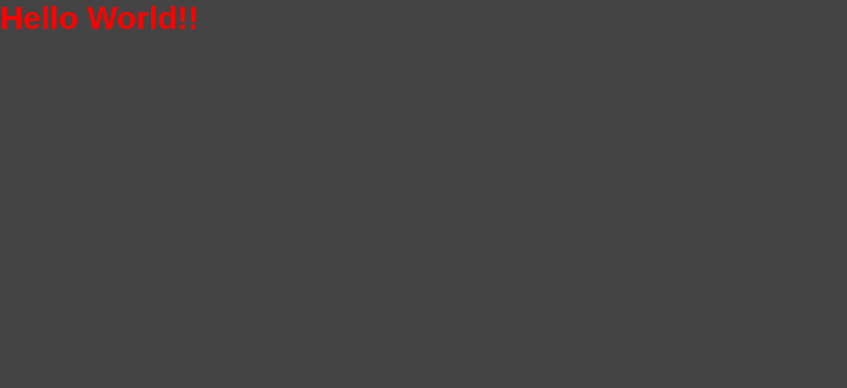
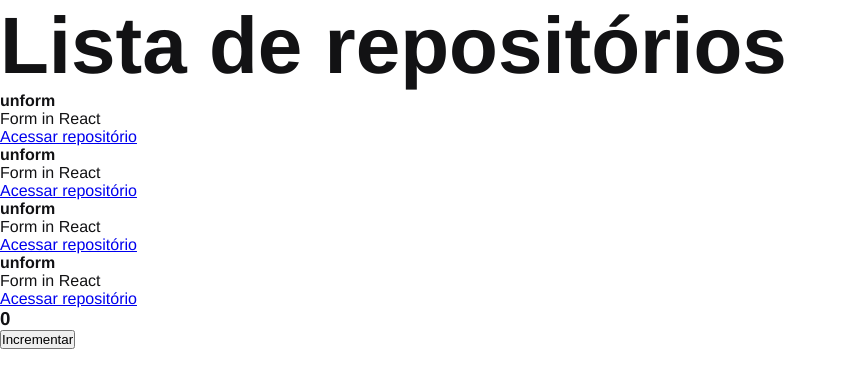
Before and after one commit to hitaloalvess/github-explorer, a React app in the folder 01-github-explorer/: page / in a window 1280 px wide. Shown: the top 388 px of the page, without its empty margins (0-847 px from the left). Built offline with nearby package versions, Linux system fonts and the light colour scheme.

Commit message:
Finalizando módulo de Conceitos importantes

```diff
--- a/01-github-explorer/package.json
+++ b/01-github-explorer/package.json
@@ -16,11 +16,13 @@
     "@babel/cli": "^7.14.8",
     "@babel/core": "^7.15.0",
     "@babel/preset-env": "^7.15.0",
+    "@pmmmwh/react-refresh-webpack-plugin": "0.5.0-rc.4",
     "babel-loader": "^8.2.2",
     "cross-env": "^7.0.3",
     "css-loader": "^6.2.0",
     "html-webpack-plugin": "^5.3.2",
     "node-sass": "^6.0.1",
+    "react-refresh": "^0.10.0",
     "sass-loader": "^12.1.0",
     "style-loader": "^3.2.1",
     "webpack": "^5.51.1",
--- a/01-github-explorer/src/App.jsx
+++ b/01-github-explorer/src/App.jsx
@@ -1,6 +1,13 @@
+import Counter from './components/Counter';
+import RepositoryList from './components/RepositoryList';
 import './styles/global.scss';
 
 export function App() {
 
-    return <h1>Hello World!!</h1>
+    return (
+        <>
+            <RepositoryList />
+            <Counter />
+        </>
+    )
 }
--- /dev/null
+++ b/01-github-explorer/src/components/Counter.jsx
@@ -0,0 +1,21 @@
+import { useState } from "react";
+
+const Counter = () => {
+
+    const [counter, setCounter] = useState(0);
+
+    function increment(){
+         setCounter( counter + 1);
+    }
+
+    return (
+        <div className="container">
+            <h3 className="counter">{counter}</h3>
+            <button onClick={increment}>
+                Incrementar
+            </button>
+        </div>
+     );
+}
+
+export default Counter;
--- /dev/null
+++ b/01-github-explorer/src/components/RepositoryItem.jsx
@@ -0,0 +1,13 @@
+const RepositoryItem = ({repository}) => {
+    return (
+                <li>
+                    <strong>{repository.name}</strong>
+                    <p>{repository.description}</p>
+                    <a href={repository.link}>
+                        Acessar repositório
+                    </a>
+                 </li>
+     );
+}
+
+export default RepositoryItem;
--- /dev/null
+++ b/01-github-explorer/src/components/RepositoryList.jsx
@@ -0,0 +1,22 @@
+import RepositoryItem from "./RepositoryItem"
+
+
+const RepositoryList = () => {
+    const repository = {
+        name:'unform',
+        description:'Form in React',
+        link: 'https://github.com/unform/unform'
+    }
+    return (<section className="repository-list">
+                <h1>Lista de repositórios</h1>
+
+                <ul>
+                    <RepositoryItem repository={repository}/>
+                    <RepositoryItem repository={repository}/>
+                    <RepositoryItem repository={repository}/>
+                    <RepositoryItem repository={repository}/>
+                </ul>
+            </section>)
+}
+
+export default RepositoryList;
--- a/01-github-explorer/src/styles/global.scss
+++ b/01-github-explorer/src/styles/global.scss
@@ -4,12 +4,16 @@
     box-sizing: border-box;
 }
 
+html{
+    font-size: 62.5%;
+}
+
 body{
-    font-family: Arial, Helvetica, sans-serif;
-    background-color: #444;
-    color: #fff;
+    font-family: "Helvetica Neue", Arial, sans-serif;
+    font-size: 1.6rem;
+    color: #121214;
 
     h1{
-        color: #f00;
+        font-size: 8rem;
     }
 }
--- a/01-github-explorer/webpack.config.js
+++ b/01-github-explorer/webpack.config.js
@@ -1,5 +1,7 @@
 const path = require('path');
 const HtmlWebpackPlugin = require('html-webpack-plugin');
+const ReactRefreshWebpackPlugin = require('@pmmmwh/react-refresh-webpack-plugin');
+const loader = require('sass-loader');
 
 const isDevelopment = process.env.NODE_ENV !== 'production'
 module.exports = {
@@ -19,17 +21,24 @@ module.exports = {
         }
     },
     plugins:[
+        isDevelopment && new ReactRefreshWebpackPlugin(),
         new HtmlWebpackPlugin({
             template:path.resolve(__dirname, 'public/index.html'), //utilizará o arquivo index.html como template e irá gerar um novo arquivo index dentro de dist, com a referência a este arquivo de config do webpack já embutido
         })
-    ],
+    ].filter(Boolean),//remove qualquer valor boolean contido no array
     module: {
         rules: [
             { // regras para arquivos js
                 test: /\.jsx$/, //retorna um booleano dizendo se o arquivo é js ou não
                 exclude: /node_modules/, //não aplica as regras para arquivos que vierem de node_modules, visto que esses já devem vir preparados para serem entendidos pelo browser (a responsabilidade de fazer essa compatibibilidade, deve ser da biblioteca e não do projeto em si)
-                use:'babel-loader' //Realiza a integração entre o babel e webpack, portanto para todo arquivo js, o webpack utilizará o babel para converte-lo para um formato compatível ao browser
-
+                use:{
+                    loader: require.resolve('babel-loader'), //Realiza a integração entre o babel e webpack, portanto para todo arquivo js, o webpack utilizará o babel para converte-lo para um formato compatível ao browser
+                    options:{
+                        plugins:[
+                            isDevelopment && require.resolve('react-refresh/babel') //retorna uma string com o caminho para o modulo
+                        ].filter(Boolean)
+                    }
+                }
             },
             {
                 test: /\.scss$/,
```
Also changed, not shown: 1 other file (tests, documents, lock files or other folders).
